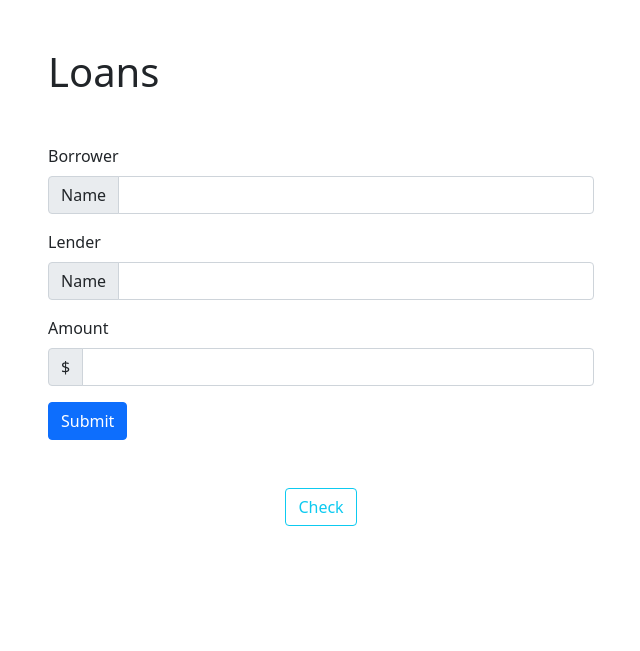
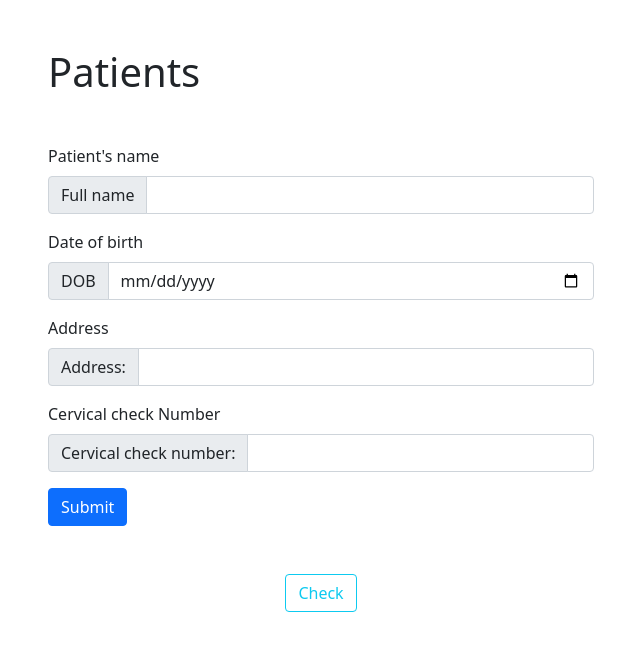
Before and after one commit to VaniaGSIT/Python-Blockchain, a Flask app: page / in a window 1280 px wide. Shown: the top 651 px of the page, without its empty margins (319-959 px from the left). Run offline with Flask 2, Linux system fonts and the light colour scheme.

Commit message:
second-commit

```diff
--- a/block.py
+++ b/block.py
@@ -34,15 +34,15 @@ def check_integrity():
     return results
 
 
-def write_block(borrower, lender, amount):
+def write_block(patient, dateofbirth, address):
 
     blocks_count = len(os.listdir(BLOCKCHAIN_DIR))
     prev_block = str(blocks_count)
 
     data = {
-    "borrower": borrower,
-    "lender": lender,
-    "amount": amount,
+    "patient": patient,
+    "dateofbirth": dateofbirth,
+    "address": address,
     "prev_block": {
         "hash": get_hash(prev_block),
         "filename": prev_block
--- a/main.py
+++ b/main.py
@@ -8,11 +8,11 @@ app = Flask(__name__)
 @app.route('/', methods=['POST', 'GET'])
 def index():
     if request.method == 'POST':
-        borrower = request.form.get('borrower')
-        lender = request.form.get('lender')
-        amount = request.form.get('amount')
+        patient = request.form.get('patient')
+        dateofbirth = request.form.get('dateofbirth')
+        address = request.form.get('address')
 
-        write_block(borrower=borrower, lender=lender, amount=amount)
+        write_block(patient=patient, dateofbirth=dateofbirth, address=address)
 
 
     return render_template('index.html')
--- a/templates/index.html
+++ b/templates/index.html
@@ -17,24 +17,30 @@
     <div class="container">
         <div class="row">
             <div class="col-6 mx-auto mt-5">
-                <h1 class="mb-5">Loans</h1>
+                <h1 class="mb-5">Patients</h1>
 
                 <form action="{{ url_for('index') }}" method="POST">
-                    <label for="borrower" class="form-label">Borrower</label>
+                    <label for="patient" class="form-label">Patient's name</label>
                     <div class="input-group mb-3">
-                        <span class="input-group-text" id="basic-addon3">Name</span>
+                        <span class="input-group-text" id="basic-addon3">Full name</span>
                         <input type="text" class="form-control" id="basic-url" aria-describedby="basic-
-                        addon3" name="borrower">
+                        addon3" name="patient">
                     </div>
-                    <label for="lender" class="form-label">Lender</label>
+                    <label for="dateofbirth" class="form-label">Date of birth</label>
                     <div class="input-group mb-3">
-                        <span class="input-group-text" id="basic-addon3">Name</span>
+                        <span class="input-group-text" id="basic-addon3">DOB</span>
+                        <input type="date" class="form-control" id="basic-url" aria-describedby="basic-
+                        addon3" name="dateofbirth">
+                    </div>
+                    <label for="address" class="form-label">Address</label>
+                    <div class="input-group mb-3">
+                        <span class="input-group-text" id="basic-addon3">Address:</span>
                         <input type="text" class="form-control" id="basic-url" aria-describedby="basic-
-                        addon3" name="lender">
+                        addon3" name="address">
                     </div>
-                    <label for="amount" class="form-label">Amount</label>
+                    <label for="amount" class="form-label">Cervical check Number</label>
                     <div class="input-group mb-3">
-                        <span class="input-group-text" id="basic-addon3">$</span>
+                        <span class="input-group-text" id="basic-addon3">Cervical check number: </span>
                         <input type="text" class="form-control" id="basic-url" aria-describedby="basic-
                         addon3" name="amount">
                     </div>
```
Also changed, not shown: 8 other files.
